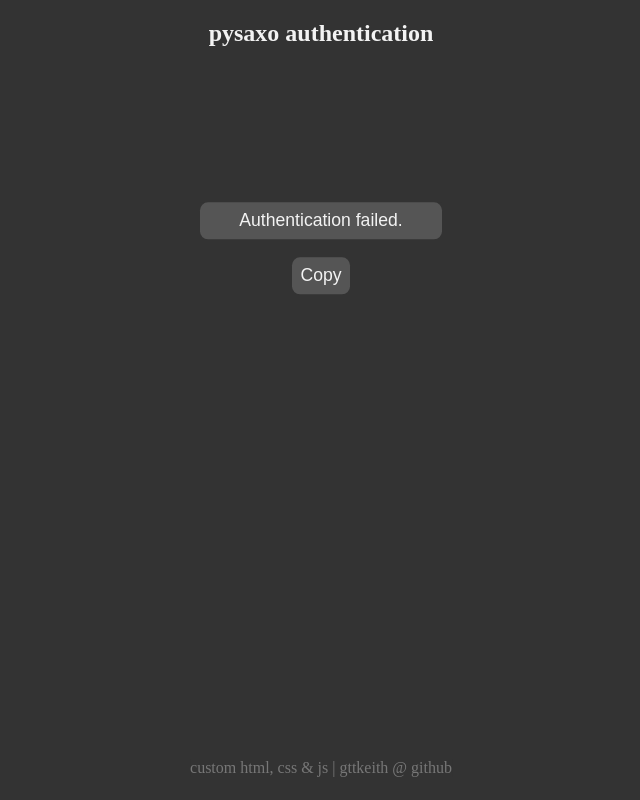
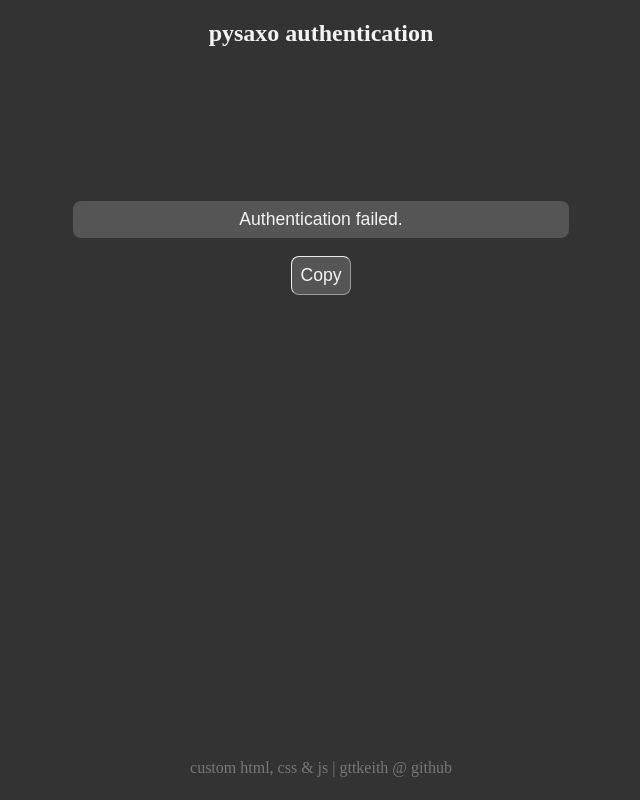
Before and after one commit to gttkeith/gttkeith.github.io, a plain HTML site: page python-saxo/authcode.html in a window 1280 px wide. Shown: the whole page, without its empty margins (319-959 px from the left). Drawn offline with Linux system fonts and the light colour scheme.

Commit message:
Update styles.css

```diff
--- a/styles.css
+++ b/styles.css
@@ -3,6 +3,13 @@
     font: "Helvetica Neue", Helvetica, Arial, sans-serif;
     color: #f3f3f3;
     text-align: center;
+}
+
+.hero {
+    position: absolute;
+    top: 33%;
+    left: 50%;
+    transform: translate(-50%, -67%);
 }
 
 h1 {
@@ -17,10 +24,16 @@ a {
 
 button, input {
     background-color: #555555;
+    border: outset;
+    border-width: 1px;
     border-radius: 8px;
-    border: none;
     font-size: 1.1em;
     padding: 8px 8px;
+}
+
+input:read-only {
+    border: none;
+    width: 480px;
 }
 
 button:hover {
@@ -31,13 +44,6 @@ button:active {
     background-color: #444444;
 }
 
-.hero {
-    position: absolute;
-    top: 33%;
-    left: 50%;
-    transform: translate(-50%, -67%);
-}
-
 footer {
     color: #777777;
     position: absolute;
```
